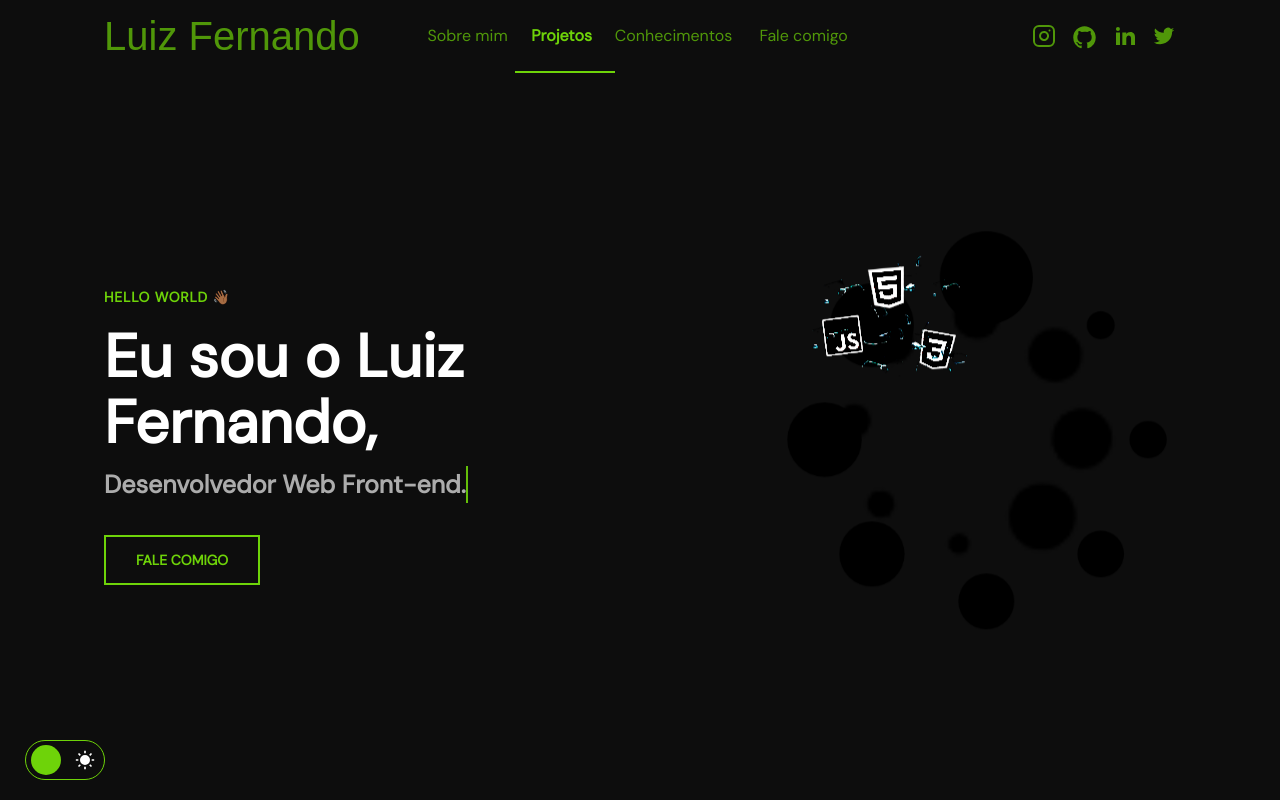
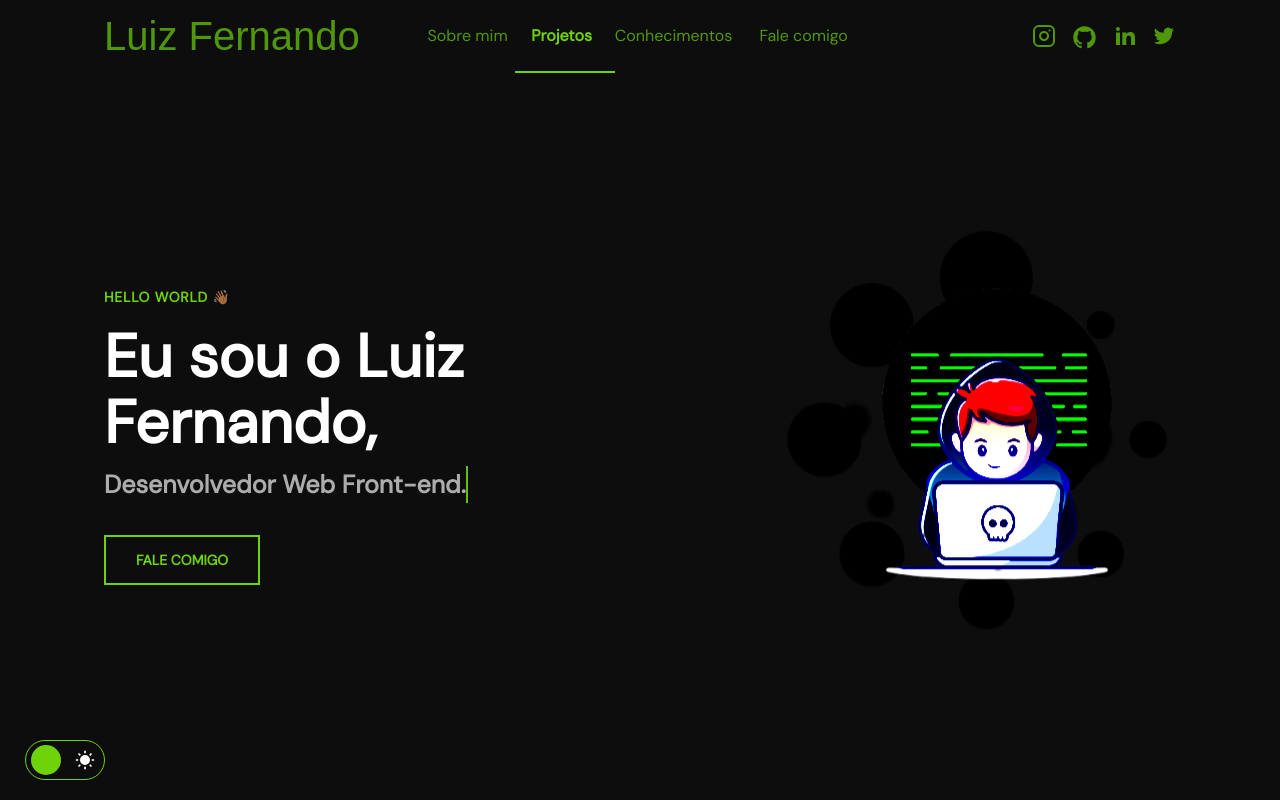
Before and after one commit to luizfernandodds/portifolio, a plain HTML site: page index.html in a window 1280 px wide. Shown: the top 800 px of the page. Drawn offline with nearby package versions, Linux system fonts and the light colour scheme; a web font is replaced by a local one.

Commit message:
update
v1.1.3

```diff
--- a/index.html
+++ b/index.html
@@ -241,7 +241,7 @@
             id="notebook-2-white"
           />
           <img
-            src="./assets/images/vidro.png"
+            src="assets/images/programmer.png"
             alt="Imagem de estilhaços de vidro com os ícones de HTML5, CSS3 e JavaScript por cima."
             id="vidro"
           />
```
